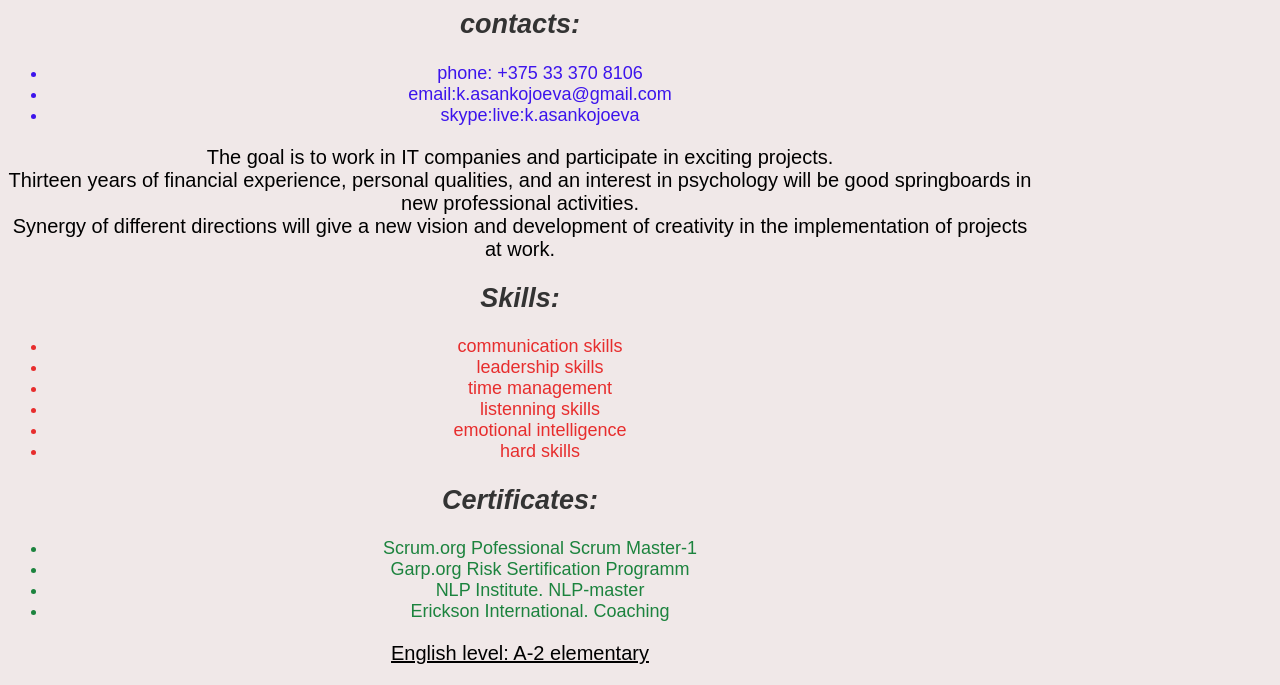
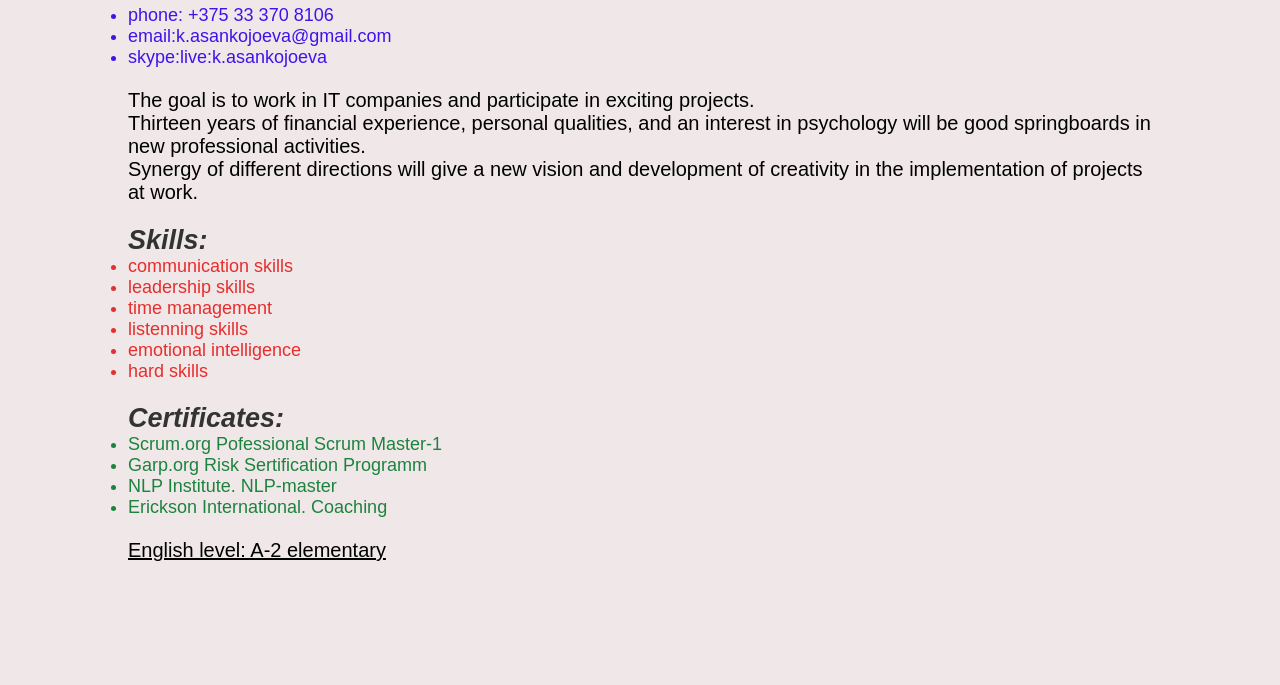
Before and after one commit to kyialjava/rsschool-2019Q1-cv, a plain HTML site: page index.html in a window 1280 px wide. Shown: the part 253-938 px from the top of the page. After the commit the page ends 815 px from the top, so only its background shows below. Drawn offline with Linux system fonts and the light colour scheme.

Commit message:
fix: align body content to center

```diff
--- a/css/style.css
+++ b/css/style.css
@@ -1,9 +1,20 @@
+* {
+  margin: 0;
+  padding: 0;
+}
+
 body {
     width: 1024px;
+    margin: 0 auto;
     font-family: Arial, Helvetica, sans-serif;
-    text-align: center;
+    text-align: left;
     font-size: 18px;
     background-color: #f0e8e8;
+}
+
+.content {
+  margin: 0 auto;
+
 }
 
 h1 {
--- a/index.html
+++ b/index.html
@@ -8,15 +8,16 @@
         <link rel="stylesheet" href="css/style.css">
     </head>
         <body>
+            <div class="content">
                 <img src="img/logo.png" alt="" width="318" height="159">
-            <h1> Kyial Asankojoeva</h1>
+                <h1> Kyial Asankojoeva</h1> <br>
                 <div class="contact">
                 <h2>contacts:</h2>
                     <ul>
                         <li>phone: +375 33 370 8106</li>
                         <li>email:k.asankojoeva@gmail.com</li>
-                    <li>skype:live:k.asankojoeva</li>
-                </ul>
+                        <li>skype:live:k.asankojoeva </li>
+                    </ul> <br>
 
                 </div>
                 <p>
@@ -26,7 +27,7 @@
                     Synergy of different directions will give a new vision and development
                     of creativity in the implementation of projects at work.
 
-              </p>
+                </p> <br>
                 <div class="skills">
                     <h2>Skills:</h2>
                     <ul>
@@ -35,7 +36,7 @@
                         <li>time management</li>
                         <li>listenning skills</li>
                         <li>emotional intelligence</li>
-                      <li>hard skills</li>
+                        <li>hard skills</li> <br>
                     </ul>
 
                 </div>
@@ -46,7 +47,7 @@
                         <li>Garp.org Risk Sertification Programm</li>
                         <li>NLP Institute. NLP-master </li>
                         <li>Erickson International. Coaching </li>
-                </ul>
+                    </ul> <br>
                 </div>
                 <div class="english">
                     <p>
@@ -54,6 +55,6 @@
                     </p>
                 </div>
 
-
+        </div>
         </body>
     </html>
```
Lines whose indentation alone changed are shown as unchanged.
